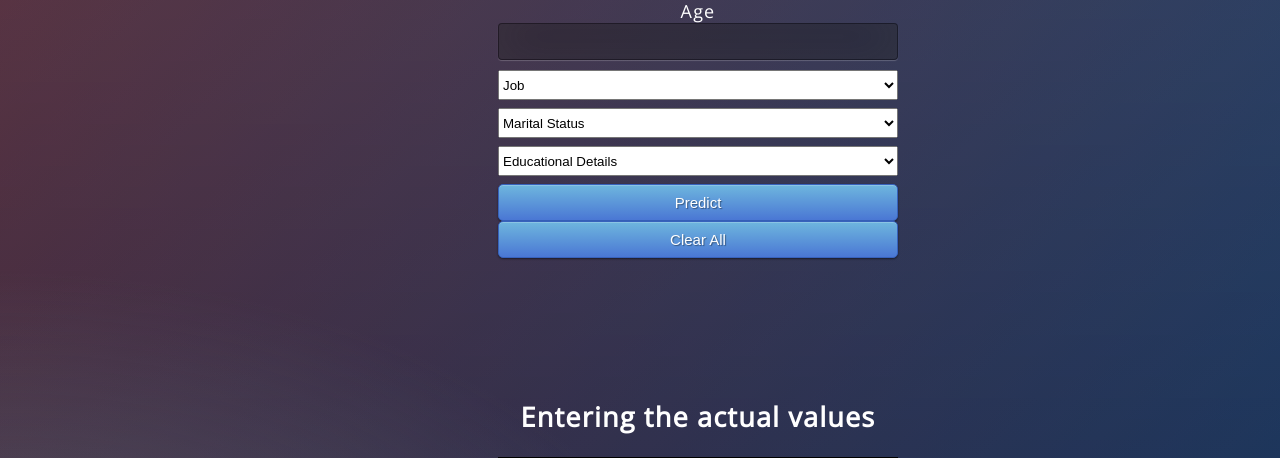
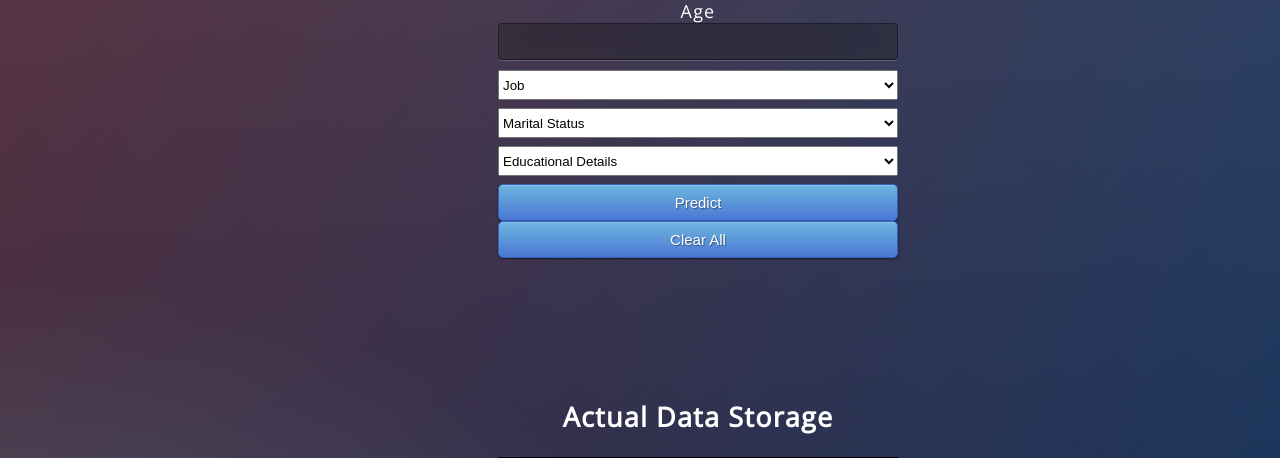
Before and after one commit to winstonjoels/mlops, a Flask app: page /model/bank in a window 1280 px wide. Shown: the part 76-534 px from the top of the page. Run offline with Flask 2, Linux system fonts and the light colour scheme.

Commit message:
Update bank.html

```diff
--- a/templates/bank.html
+++ b/templates/bank.html
@@ -60,7 +60,7 @@
 		<h3>{{pred}}</h3>
 		<br>
 		<br>
-		<h2>Entering the actual values</h2>
+		<h2>Actual Data Storage</h2>
 		<style>
 			table, tr, td {
 				border: 1px solid black;
```
